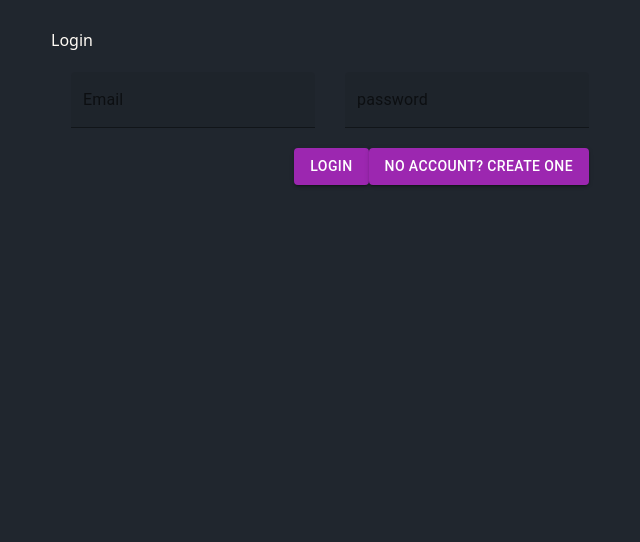
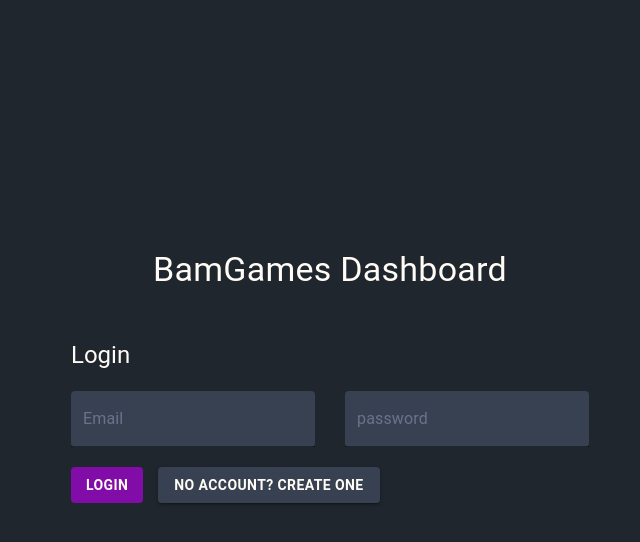
Before and after one commit to wandersonce/bioLink, a Next.js app: page /login in a window 1280 px wide. Shown: the top 542 px of the page, without its empty margins (310-950 px from the left). Built offline with nearby package versions, Linux system fonts and the light colour scheme; no server answers.

Commit message:
Adjusting Login page

```diff
--- a/src/components/Auth-form.jsx
+++ b/src/components/Auth-form.jsx
@@ -2,7 +2,7 @@ import { useState, useRef } from 'react';
 import { signIn } from 'next-auth/react';
 import { useRouter } from 'next/router';
 
-import { Box, Button, TextField } from '@mui/material';
+import { Box, Button, TextField, Typography } from '@mui/material';
 import { Formik } from 'formik';
 import * as yup from 'yup';
 
@@ -56,7 +56,6 @@ function AuthForm() {
     const enteredPassword = values.password;
     const enteredImgUrl = values.imgUrl;
 
-    console.log(values);
     // optional: Add validation here
 
     if (isLogin) {
@@ -86,7 +85,12 @@ function AuthForm() {
     <section className="max-w-xl mx-auto my-7">
       {!registered ? (
         <>
-          <h1>{isLogin ? 'Login' : 'Sign Up'}</h1>
+          <Typography
+            variant="h5"
+            sx={{ margin: '20px 20px 0 20px !important' }}
+          >
+            {isLogin ? 'Login' : 'Sign Up'}
+          </Typography>
           <Box m="20px">
             <Formik
               onSubmit={submitHandler}
@@ -107,6 +111,16 @@ function AuthForm() {
                       display="grid"
                       gap="30px"
                       gridTemplateColumns="repeat(4, minmax(0, 1fr))"
+                      sx={{
+                        '& .MuiInputBase-input': {
+                          backgroundColor: '#374151',
+                          color: '#FFFBF5',
+                          borderRadius: '4px',
+                        },
+                        '& .MuiInputLabel-root': {
+                          color: '#6B728E',
+                        },
+                      }}
                     >
                       {!isLogin ? (
                         <TextField
@@ -165,18 +179,43 @@ function AuthForm() {
                           name="imgUrl"
                           error={!!touched.imgUrl && !!errors.imgUrl}
                           helperText={touched.imgUrl && errors.imgUrl}
-                          sx={{ gridColumn: 'span 2' }}
+                          sx={{
+                            gridColumn: 'span 2',
+                          }}
                         />
                       ) : (
                         ''
                       )}
                     </Box>
-                    <Box display="flex" justifyContent="end" mt="20px">
-                      <Button
-                        type="submit"
-                        color="secondary"
-                        variant="contained"
-                      >
+                    <Box
+                      display="flex"
+                      justifyContent="flex-start"
+                      mt="20px"
+                      gap="15px"
+                      sx={{
+                        '& .MuiButton-outlined': {
+                          backgroundColor: '#810CA8',
+                          color: '#FFFBF5',
+                          border: 'none',
+                          fontWeight: 'bold',
+                        },
+                        '& .MuiButton-outlined:hover': {
+                          backgroundColor: '#E5B8F4',
+                          border: 'none',
+                        },
+                        '& .MuiButton-contained': {
+                          backgroundColor: '#374151',
+                          color: '#FFFBF5',
+                          border: 'none',
+                          fontWeight: 'bold',
+                        },
+                        '& .MuiButton-contained:hover': {
+                          backgroundColor: '#4B5563',
+                          border: 'none',
+                        },
+                      }}
+                    >
+                      <Button type="submit" sx={{}} variant="outlined">
                         {isLogin ? 'Login' : 'Create Account'}
                       </Button>
                       <Button
@@ -184,6 +223,7 @@ function AuthForm() {
                         type="button"
                         color="secondary"
                         variant="contained"
+                        sx={{ backgroundColor: '#810CA8', color: '#FFFBF5' }}
                       >
                         {isLogin
                           ? 'No Account? Create One'
--- a/src/pages/login.js
+++ b/src/pages/login.js
@@ -5,6 +5,7 @@ import Stack from '@mui/material/Stack';
 import LinearProgress from '@mui/material/LinearProgress';
 
 import AuthForm from '../components/Auth-form';
+import { Box, Typography } from '@mui/material';
 
 function AuthPage() {
   const [isLoading, setIsLoading] = useState(true);
@@ -29,7 +30,18 @@ function AuthPage() {
     );
   }
 
-  return <AuthForm />;
+  return (
+    <Box
+      height="100vh"
+      display="flex"
+      justifyContent="center"
+      alignItems="center"
+      flexDirection="column"
+    >
+      <Typography variant="h4">BamGames Dashboard</Typography>
+      <AuthForm />
+    </Box>
+  );
 }
 
 export default AuthPage;
--- a/src/pages/partners.js
+++ b/src/pages/partners.js
@@ -59,7 +59,7 @@ export default function partners() {
   return isLogged ? (
     <>
       <Head>
-        <title>BamGames Wishlist</title>
+        <title>BamGames Partners</title>
       </Head>
       <Box display="flex" position="relative" width="100vw" height="100vh">
         <Sidebar session={session} />
@@ -173,7 +173,7 @@ export default function partners() {
   ) : (
     <>
       <Head>
-        <title>BamGames Wishlist</title>
+        <title>BamGames Partners</title>
       </Head>
       <h1>Hello, You are not logged!</h1>
       <Link href="/login">
--- a/src/pages/setup.js
+++ b/src/pages/setup.js
@@ -48,7 +48,7 @@ export default function setup() {
   return isLogged ? (
     <>
       <Head>
-        <title>BamGames Partners</title>
+        <title>BamGames Setup Parts</title>
       </Head>
       <Box display="flex" position="relative" width="100vw" height="100vh">
         <Sidebar session={session} />
```
